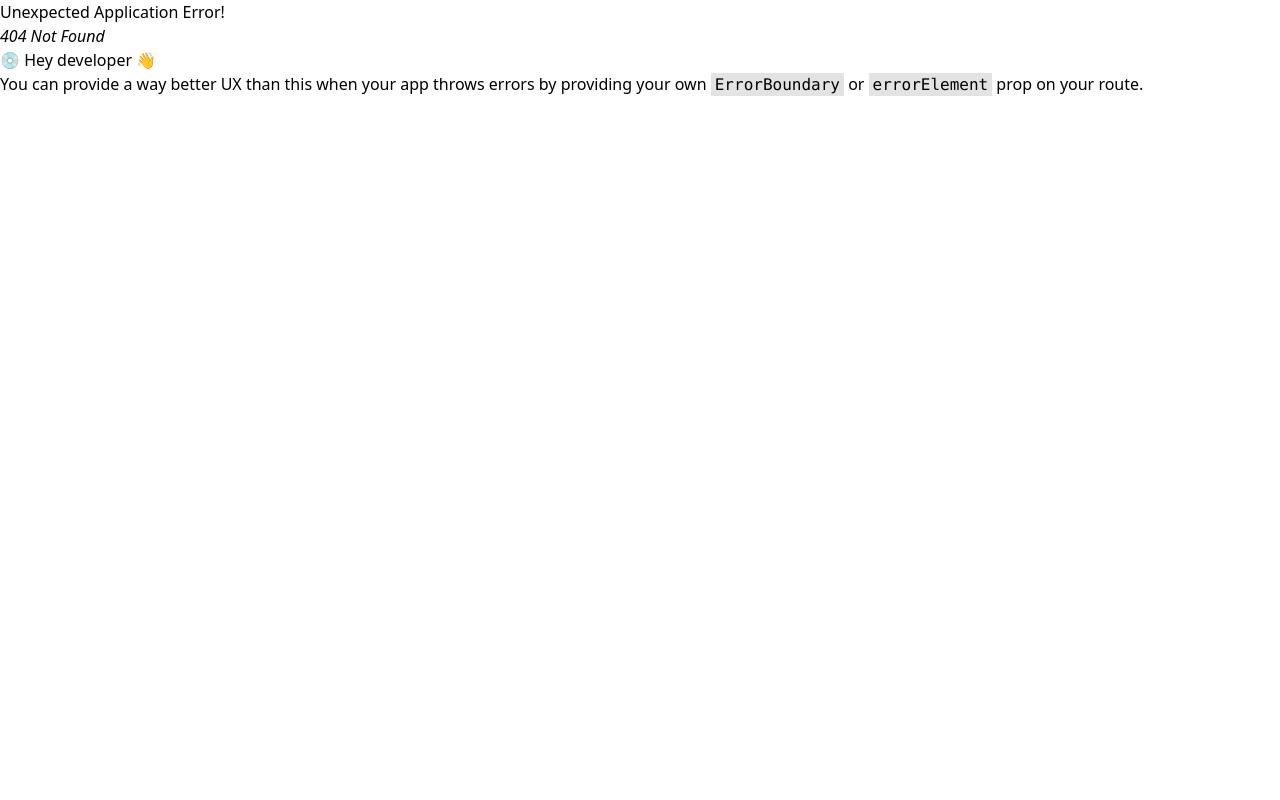
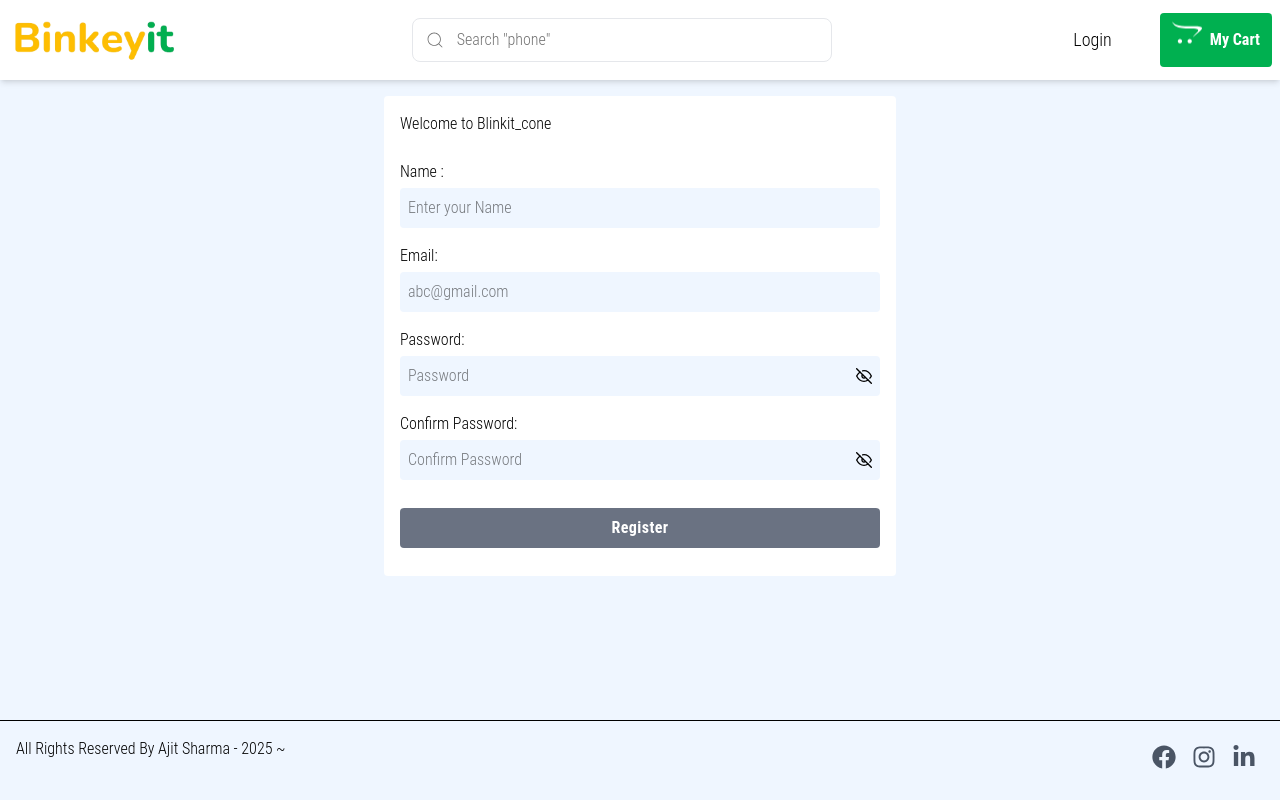
Before and after one commit to AjitS07/Blinkit_clone, a React app in the folder Frontend/: page /register in a window 1280 px wide. Before the commit this address had no page. Built offline with nearby package versions, Linux system fonts and the light colour scheme; the HTML template or start-up script is replaced by a standard one.

Commit message:
signup page

```diff
--- a/Frontend/src/components/Header.jsx
+++ b/Frontend/src/components/Header.jsx
@@ -1,7 +1,7 @@
 import React from 'react'
 import logo from '../assets/logo.png'
 import Search from './Search'
-import { Link, useLocation } from 'react-router-dom'
+import { Link, useLocation, useNavigate } from 'react-router-dom'
 import { FaRegCircleUser } from "react-icons/fa6";
 import useMobile from '../hooks/useMobile';
 import { FaOpencart } from "react-icons/fa";
@@ -10,6 +10,11 @@ const Header = () => {
   const [isMobile] = useMobile()
   const location = useLocation()
   const isSearchPage = location.pathname === "/search"
+  const navigate = useNavigate()
+
+  const redirectTologinPage = () => {
+    navigate("/login")
+  }
 
   console.log("location", location)
   console.log("isSearchPage", isSearchPage)
@@ -17,7 +22,7 @@ const Header = () => {
 
   return (
     <header className='h-24 lg:h-20 lg:shadow-md sticky top-0
-     flex flex-col justify-center items-center gap-1 '>
+     flex flex-col justify-center items-center gap-1  bg-white'>
       {
         !(isSearchPage && isMobile) && (
           <div className='container mx-auto flex items-center px-2 justify-between  lg:h-full'>
@@ -40,20 +45,21 @@ const Header = () => {
             {/* login and add my cart */}
             <div className=''>
               {/* user icons display in only mobile version */}
-              <button className='text-neutral-500 lg:hidden p-2'>
+              <button className='text-neutral-500 lg:hidden p-2 cursor-pointer'>
                 <FaRegCircleUser size={26} />
               </button>
               {/* Desktop part */}
               <div className='hidden lg:flex items-center gap-10'>
-                <Link to={"/login"}>login</Link>
-                <button className='flex items-center gap-2 bg-secondary-200 px-2 py-1 rounded text-white'>
+                {/* <Link to={"/login"}>login</Link> */}
+                <button className='cursor-pointer text-lg px-2' onClick={redirectTologinPage}>Login</button>
+                <button className='flex items-center gap-2 bg-secondary-200 hover:bg-green-700 px-3 py-3 rounded text-white cursor-pointer'>
                   {/* add to card icons */}
-                  <div>
-                    <FaOpencart size={25} />
+                  <div className='animate-bounce'>
+                    <FaOpencart size={30} />
                   </div>
-                  <div>
-                    <p>1 items</p>
-                    <p>total price</p>
+                  <div className='font-semibold'>
+                    <p>My Cart</p>
+
                   </div>
                 </button>
               </div>
--- a/Frontend/src/index.css
+++ b/Frontend/src/index.css
@@ -2,7 +2,16 @@
 @tailwind components; */
 @import "tailwindcss";
 @tailwind utilities;
+@import url('https://fonts.googleapis.com/css2?family=Poppins:ital,wght@0,100;0,200;0,300;0,400;0,500;0,600;0,700;0,800;0,900;1,100;1,200;1,300;1,400;1,500;1,600;1,700;1,800;1,900&family=Roboto+Condensed:ital,wght@0,100..900;1,100..900&family=Saira:ital,wght@0,100..900;1,100..900&family=Varela+Round&display=swap');
 
+
+body {
+  font-family: "Roboto Condensed", sans-serif;
+  font-optical-sizing: auto;
+  font-weight: 100;
+  font-style: normal;
+  @apply bg-blue-50
+}
 @theme {
   --color-primary-100: #ffc929;
   --color-primary-200: #ffbf00;
--- /dev/null
+++ b/Frontend/src/pages/Login.jsx
@@ -0,0 +1,11 @@
+import React from 'react'
+
+const Login = () => {
+  return (
+    <div>
+      Login
+    </div>
+  )
+}
+
+export default Login
--- /dev/null
+++ b/Frontend/src/pages/Register.jsx
@@ -0,0 +1,110 @@
+import React, { useState } from 'react'
+import { FiEye } from "react-icons/fi";
+import { FiEyeOff } from "react-icons/fi";
+
+const Register = () => {
+    const [data, setData] = useState({
+        name: "",
+        email: "",
+        password: "",
+        confirmPassword: ""
+    })
+    const [showPassword, setShowPassword] = useState(false)
+    const [showConfirmPassword, setShowConfirmPasswword] = useState(false)
+    const handleChange = (e) => {
+        const { name, value } = e.target
+        setData((preve) => {
+            return {
+                ...preve,
+                [name]: value
+            }
+        })
+
+        console.log("data", data)
+    }
+    const validevalue = Object.values(data).every(el => el)
+
+    const handleSubmit = (e) => {
+        e.preventDefault()
+    }
+    return (
+        <section className=' w-full container mx-auto px-2'>
+            <div className='bg-white my-4  w-full max-w-lg mx-auto rounded p-4 '>
+                <p>Welcome to Blinkit_cone</p>
+                <form className='grid gap-4 mt-6' onSubmit={handleSubmit}>
+                    <div className='grid gap-1'>
+                        <label htmlFor="name">Name :</label>
+                        <input type="text"
+                            id='name'
+                            autoFocus
+                            className='bg-blue-50 p-2  rounded'
+                            name='name'
+                            value={data.name}
+                            onChange={handleChange}
+                            placeholder='Enter your Name'
+                        />
+                    </div>
+
+                    <div className='grid gap-1'>
+                        <label htmlFor="email">Email:</label>
+                        <input type="email"
+                            id='email'
+
+                            className='bg-blue-50 p-2 rounded'
+                            name='email'
+                            value={data.email}
+                            onChange={handleChange}
+                            placeholder='abc@gmail.com '
+                        />
+                    </div>
+
+                    <div className='grid gap-1'>
+                        <label htmlFor="password">Password:</label>
+                        <div className='bg-blue-50 p-2 rounded flex items-center  focus-within:border-secondary-200'>
+                            <input type={showPassword ? "text" : "password"}
+                                id='password'
+                                autoFocus
+                                className='w-full outline-none'
+                                name='password'
+                                value={data.password}
+                                onChange={handleChange}
+                                placeholder='Password'
+                            />
+                            <div onClick={() => setShowPassword(preve => !preve)} className='cursor-pointer'>
+                                {
+                                    showPassword ? (<FiEye />) : (<FiEyeOff />)
+                                }
+                            </div>
+                        </div>
+
+                    </div>
+                    <div className='grid gap-1'>
+                        <label htmlFor="confirmPassword">Confirm Password:</label>
+                        <div className='bg-blue-50 p-2 rounded flex items-center  focus-within:border-secondary-200'>
+                            <input type={showConfirmPassword ? "text" : "password"}
+                                id='confirmPassword'
+                                autoFocus
+                                className='w-full outline-none'
+                                name='confirmPassword'
+                                value={data.showConfirmPassword}
+                                onChange={handleChange}
+                                placeholder='Confirm Password'
+                            />
+                            <div onClick={() => setShowConfirmPasswword(preve => !preve)} className='cursor-pointer'>
+                                {
+                                    showConfirmPassword ? (<FiEye />) : (<FiEyeOff />)
+                                }
+                            </div>
+                        </div>
+
+                    </div>
+
+                    <button className={`${validevalue ? "bg-green-600 hover:bg-green-700" : "bg-gray-500"} py-2 rounded font-semibold text-white  my-3 tracking-wide cursor-pointer `}>Register</button>
+                </form>
+            </div>
+        </section>
+
+    )
+}
+
+export default Register
```
Also changed, not shown: Frontend/src/route/index.jsx (+10 -0 lines).
